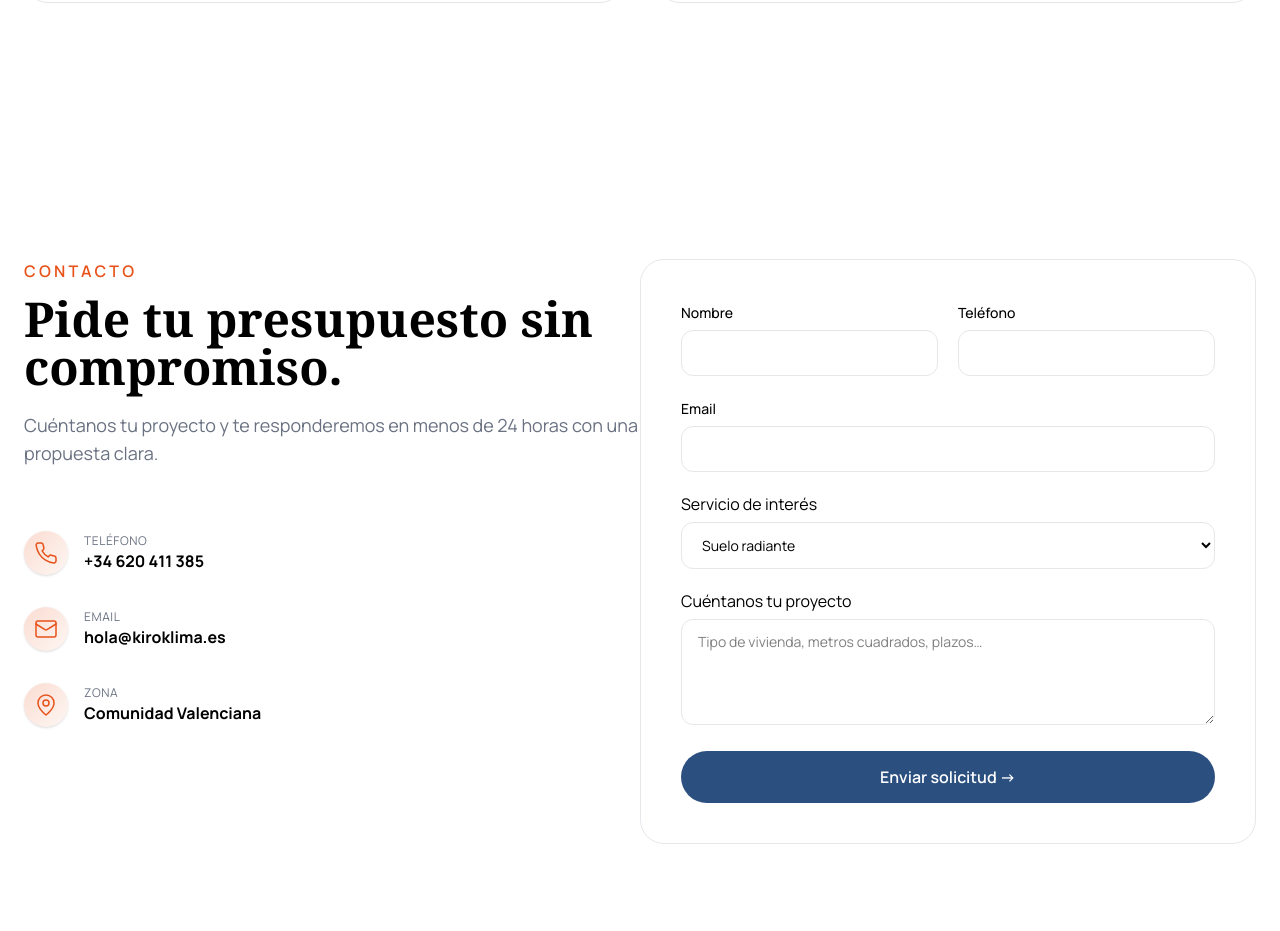
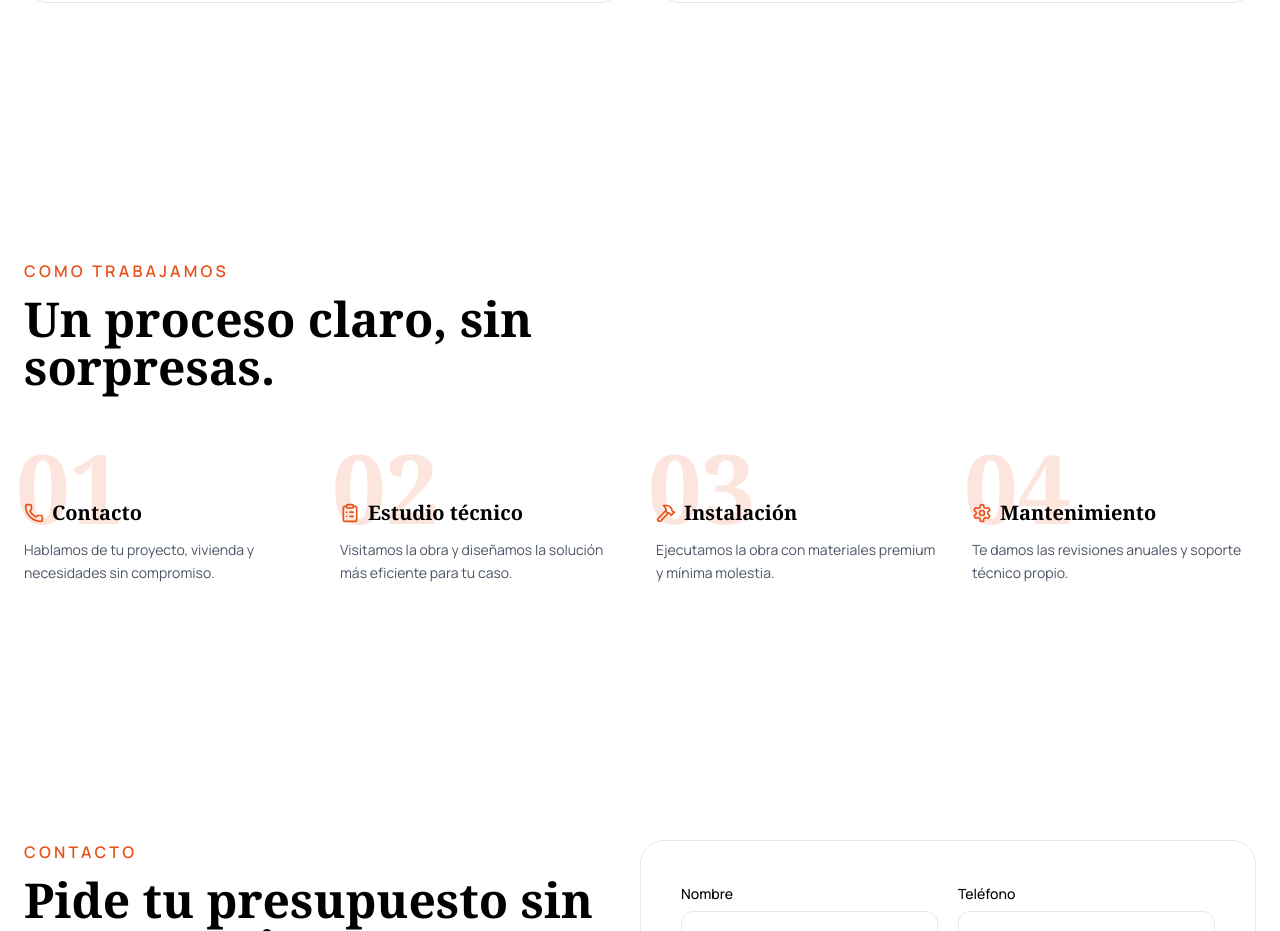
Before and after one commit to yoanastamenova/KiroKlima, a Next.js app: page / in a window 1280 px wide. Shown: the part 2107-3038 px from the top of the page. Built offline with nearby package versions, Linux system fonts and the light colour scheme.

Commit message:
feat: add Proceso component to the main page layout

```diff
--- a/app/components/proceso/proceso.tsx
+++ b/app/components/proceso/proceso.tsx
@@ -0,0 +1,122 @@
+export default function Proceso() {
+  return (
+    <>
+      <section id="proceso" className="py-24 md:py-32">
+        <div className="max-w-screen-2xl mx-auto px-6">
+          <div className="max-w-2xl">
+            <span className="text-brand-orange uppercase font-semibold tracking-[0.2em]">
+              como trabajamos
+            </span>
+            <h2 className="text-black mt-3 font-serif text-4xl md:text-5xl font-semibold">
+              Un proceso claro, sin sorpresas.
+            </h2>
+          </div>
+            <ol className="mt-16 grid md:grid-cols-4 gap-8 relative">
+              <li className="relative">
+                <span className="absolute -top-4 -left-2 text-8xl font-serif font-bold text-brand-orange/15 leading-none select-none pointer-events-none">
+                  01
+                </span>
+                <div className="relative z-10">
+                  <div className="flex items-center gap-2 mt-11">
+                    <svg
+                      xmlns="http://www.w3.org/2000/svg"
+                      width="24"
+                      height="24"
+                      viewBox="0 0 24 24"
+                      fill="none"
+                      stroke="currentColor"
+                      strokeWidth="2"
+                      strokeLinecap="round"
+                      strokeLinejoin="round"
+                      className="w-5 h-5 text-brand-orange"
+                      aria-hidden="true"
+                    >
+                      <path d="M13.832 16.568a1 1 0 0 0 1.213-.303l.355-.465A2 2 0 0 1 17 15h3a2 2 0 0 1 2 2v3a2 2 0 0 1-2 2A18 18 0 0 1 2 4a2 2 0 0 1 2-2h3a2 2 0 0 1 2 2v3a2 2 0 0 1-.8 1.6l-.468.351a1 1 0 0 0-.292 1.233 14 14 0 0 0 6.392 6.384"></path>
+                    </svg>
+                    <h3 className="font-serif text-xl font-semibold">
+                      Contacto
+                    </h3>
+                  </div>
+                  <p className="mt-3 text-sm text-gray-600 leading-relaxed">
+                    Hablamos de tu proyecto, vivienda y necesidades sin
+                    compromiso.
+                  </p>
+                </div>
+              </li>
+              <li className="relative">
+                <span className="absolute -top-4 -left-2 text-8xl font-serif font-bold text-brand-orange/15 leading-none select-none pointer-events-none">
+                  02
+                </span>
+                <div className="relative z-10">
+                  <div className="flex items-center gap-2 mt-11">
+                    <svg
+                      xmlns="http://www.w3.org/2000/svg"
+                      width="24"
+                      height="24"
+                      viewBox="0 0 24 24"
+                      fill="none"
+                      stroke="currentColor"
+                      strokeWidth="2"
+                      strokeLinecap="round"
+                      strokeLinejoin="round"
+                      className="w-5 h-5 text-brand-orange"
+                      aria-hidden="true"
+                    >
+                      <rect width="8" height="4" x="8" y="2" rx="1" ry="1"></rect>
+                      <path d="M16 4h2a2 2 0 0 1 2 2v14a2 2 0 0 1-2 2H6a2 2 0 0 1-2-2V6a2 2 0 0 1 2-2h2"></path>
+                      <path d="M12 11h4"></path>
+                      <path d="M12 16h4"></path>
+                      <path d="M8 11h.01"></path>
+                      <path d="M8 16h.01"></path>
+                    </svg>
+                    <h3 className="font-serif text-xl font-semibold">
+                      Estudio técnico
+                    </h3>
+                  </div>
+                  <p className="mt-3 text-sm text-gray-600 leading-relaxed">
+                    Visitamos la obra y diseñamos la solución más eficiente para
+                    tu caso.
+                  </p>
+                </div>
+              </li>
+              <li className="relative">
+                <span className="absolute -top-4 -left-2 text-8xl font-serif font-bold text-brand-orange/15 leading-none select-none pointer-events-none">
+                  03
+                </span>
+                <div className="relative z-10">
+                  <div className="flex items-center gap-2 mt-11">
+                    <svg xmlns="http://www.w3.org/2000/svg" width="24" height="24" viewBox="0 0 24 24" fill="none" stroke="currentColor" strokeWidth="2" strokeLinecap="round" strokeLinejoin="round" className="w-5 h-5 text-brand-orange" aria-hidden="true"><path d="m15 12-9.373 9.373a1 1 0 0 1-3.001-3L12 9"></path><path d="m18 15 4-4"></path><path d="m21.5 11.5-1.914-1.914A2 2 0 0 1 19 8.172v-.344a2 2 0 0 0-.586-1.414l-1.657-1.657A6 6 0 0 0 12.516 3H9l1.243 1.243A6 6 0 0 1 12 8.485V10l2 2h1.172a2 2 0 0 1 1.414.586L18.5 14.5"></path></svg>
+                    <h3 className="font-serif text-xl font-semibold">
+                      Instalación
+                    </h3>
+                  </div>
+                  <p className="mt-3 text-sm text-gray-600 leading-relaxed">
+                    Ejecutamos la obra con materiales premium y mínima molestia.
+                  </p>
+                </div>
+              </li>
+              <li className="relative">
+                <span className="absolute -top-4 -left-2 text-8xl font-serif font-bold text-brand-orange/15 leading-none select-none pointer-events-none">
+                  04
+                </span>
+                <div className="relative z-10">
+                  <div className="flex items-center gap-2 mt-11">
+                    <svg xmlns="http://www.w3.org/2000/svg" width="20" height="20" viewBox="0 0 24 24" fill="none" stroke="currentColor" strokeWidth="2" strokeLinecap="round" strokeLinejoin="round" className="w-5 h-5 shrink-0 text-brand-orange" aria-hidden="true">
+                      <path d="M12.22 2h-.44a2 2 0 0 0-2 2v.18a2 2 0 0 1-1 1.73l-.43.25a2 2 0 0 1-2 0l-.15-.08a2 2 0 0 0-2.73.73l-.22.38a2 2 0 0 0 .73 2.73l.15.1a2 2 0 0 1 1 1.72v.51a2 2 0 0 1-1 1.74l-.15.09a2 2 0 0 0-.73 2.73l.22.38a2 2 0 0 0 2.73.73l.15-.08a2 2 0 0 1 2 0l.43.25a2 2 0 0 1 1 1.73V20a2 2 0 0 0 2 2h.44a2 2 0 0 0 2-2v-.18a2 2 0 0 1 1-1.73l.43-.25a2 2 0 0 1 2 0l.15.08a2 2 0 0 0 2.73-.73l.22-.39a2 2 0 0 0-.73-2.73l-.15-.08a2 2 0 0 1-1-1.74v-.5a2 2 0 0 1 1-1.74l.15-.09a2 2 0 0 0 .73-2.73l-.22-.38a2 2 0 0 0-2.73-.73l-.15.08a2 2 0 0 1-2 0l-.43-.25a2 2 0 0 1-1-1.73V4a2 2 0 0 0-2-2z"></path>
+                      <circle cx="12" cy="12" r="3"></circle>
+                    </svg>
+                    <h3 className="font-serif text-xl font-semibold">
+                      Mantenimiento
+                    </h3>
+                  </div>
+                  <p className="mt-3 text-sm text-gray-600 leading-relaxed">
+                    Te damos las revisiones anuales y soporte técnico propio.
+                  </p>
+                </div>
+              </li>
+            </ol>
+          </div>
+      </section>
+    </>
+  );
+}
--- a/app/page.tsx
+++ b/app/page.tsx
@@ -2,12 +2,14 @@ import Footer from "./components/footer/footer";
 import Hero from "./components/hero/hero";
 import Servicios from "./components/servicios/servicios";
 import Contacto from "./components/contacto/contacto";
+import Proceso from "./components/proceso/proceso";
 
 export default function Home() {
   return (
     <div className="flex flex-col">
       <Hero />
       <Servicios />
+      <Proceso />
       <Contacto />
       <Footer />
     </div>
```
